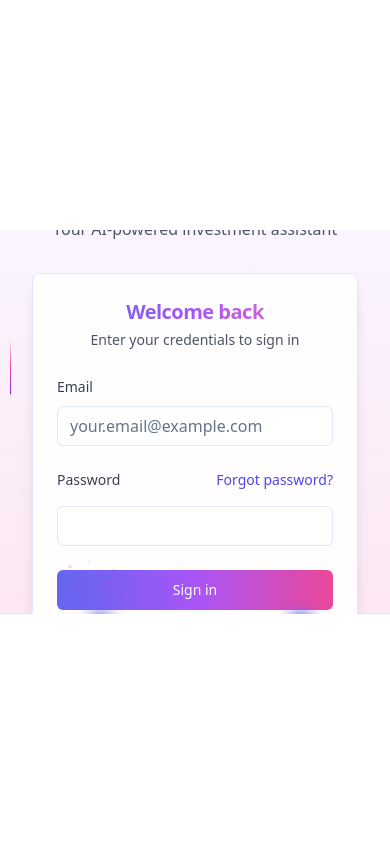
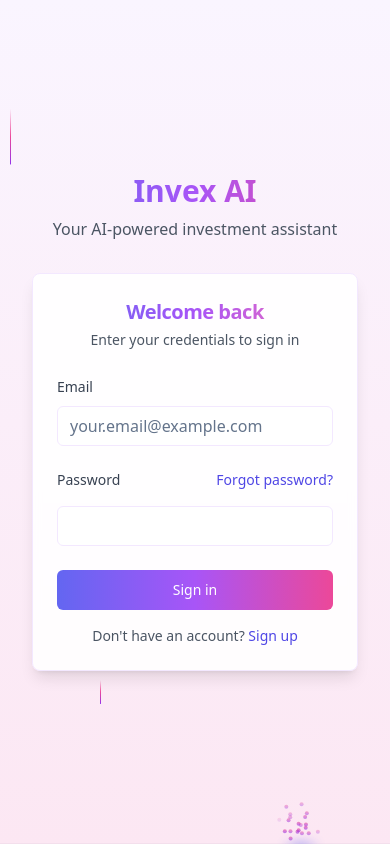
Before and after one commit to dummy-intern104/invex-billing, a React (Vite) app: page / in a window 390 px wide. Both pictures are taken after a click on the button "Login". Built offline with nearby package versions, Linux system fonts and the light colour scheme.

Commit message:
Improve UI and fix bugs
- Implement hover effects on options.
- Match colors on the authentication page.
- Fix spacing issue in "Invex AI" title.
- Address slicing issue on login page in mobile view.
- Fix sign up issue.

```diff
--- a/src/components/auth/login-form.tsx
+++ b/src/components/auth/login-form.tsx
@@ -36,7 +36,7 @@ export function LoginForm() {
   };
 
   return (
-    <div className="w-full px-4 sm:px-0">
+    <div className="w-full px-4 sm:px-0 py-4 sm:py-0">
       <div className="mb-8 text-center">
         <h1 className="text-3xl sm:text-4xl font-bold bg-gradient-to-r from-indigo-500 via-purple-500 to-pink-500 bg-clip-text text-transparent break-words">
           Invex AI
@@ -46,7 +46,7 @@ export function LoginForm() {
         </p>
       </div>
 
-      <Card className="w-full max-w-md mx-auto shadow-lg bg-white/90 backdrop-blur-sm border-indigo-100 dark:bg-black/40 dark:border-purple-900/30">
+      <Card className="w-full max-w-md mx-auto shadow-lg bg-white/90 backdrop-blur-sm border-purple-100 dark:bg-black/40 dark:border-purple-900/30">
         <CardHeader className="space-y-1">
           <CardTitle className="text-xl sm:text-2xl font-bold text-center bg-clip-text text-transparent bg-gradient-to-r from-indigo-500 via-purple-500 to-pink-400">
             {isSignUp ? "Create Account" : "Welcome back"}
@@ -69,7 +69,7 @@ export function LoginForm() {
                   placeholder="your_username"
                   value={formData.username}
                   onChange={handleChange}
-                  className="border-indigo-100 focus-visible:ring-indigo-400 dark:border-purple-800/30"
+                  className="border-purple-100 focus-visible:ring-purple-400 dark:border-purple-800/30"
                 />
               </div>
             )}
@@ -83,7 +83,7 @@ export function LoginForm() {
                 value={formData.email}
                 onChange={handleChange}
                 required
-                className="border-indigo-100 focus-visible:ring-indigo-400 dark:border-purple-800/30"
+                className="border-purple-100 focus-visible:ring-purple-400 dark:border-purple-800/30"
               />
             </div>
             <div className="space-y-2">
@@ -102,7 +102,7 @@ export function LoginForm() {
                 value={formData.password}
                 onChange={handleChange}
                 required
-                className="border-indigo-100 focus-visible:ring-indigo-400 dark:border-purple-800/30"
+                className="border-purple-100 focus-visible:ring-purple-400 dark:border-purple-800/30"
               />
             </div>
           </CardContent>
--- a/src/components/demo/background-beams-demo.tsx
+++ b/src/components/demo/background-beams-demo.tsx
@@ -5,8 +5,13 @@ import { LoginForm } from "@/components/auth/login-form";
 
 function BackgroundBeamsWithCollisionDemo() {
   return (
-    <BackgroundBeamsWithCollision theme="gradient" speed="default" density="dense">
-      <div className="relative z-20 w-full max-w-md mx-auto px-4 py-6 sm:py-10">
+    <BackgroundBeamsWithCollision
+      theme="gradient"
+      speed="default"
+      density="dense"
+      className="min-h-screen py-8 md:py-0"
+    >
+      <div className="relative z-20 w-full max-w-md mx-auto px-4 py-8 sm:py-10 flex items-center min-h-[100vh]">
         <LoginForm />
       </div>
     </BackgroundBeamsWithCollision>
--- a/src/components/sections/features-section.tsx
+++ b/src/components/sections/features-section.tsx
@@ -20,7 +20,11 @@ const FeatureCard: React.FC<FeatureCardProps> = ({ title, delay }) => {
         type: "spring",
         stiffness: 100
       }}
-      className="w-full sm:w-auto flex-1 bg-white dark:bg-neutral-900 rounded-xl shadow-lg p-8 m-2 text-center"
+      whileHover={{
+        scale: 1.05,
+        boxShadow: "0 10px 25px -5px rgba(0, 0, 0, 0.1), 0 8px 10px -6px rgba(0, 0, 0, 0.1)"
+      }}
+      className="w-full sm:w-auto flex-1 bg-white dark:bg-neutral-900 rounded-xl shadow-lg p-8 m-2 text-center cursor-pointer border border-purple-100 dark:border-purple-900/30"
     >
       <h3 className="text-xl font-semibold text-gray-800 dark:text-gray-100 mb-2">{title}</h3>
     </motion.div>
@@ -41,7 +45,7 @@ export function FeaturesSection() {
   return (
     <section
       ref={ref}
-      className="py-20 px-4 w-full bg-white dark:bg-neutral-950"
+      className="py-20 px-4 w-full bg-gradient-to-b from-white to-purple-50 dark:from-neutral-950 dark:to-purple-950/20"
     >
       <div className="max-w-6xl mx-auto">
         <motion.div
@@ -53,7 +57,7 @@ export function FeaturesSection() {
           transition={{ duration: 0.5 }}
           className="text-center mb-12"
         >
-          <h2 className="text-3xl md:text-4xl font-bold text-gray-900 dark:text-white mb-4">
+          <h2 className="text-3xl md:text-4xl font-bold text-transparent bg-clip-text bg-gradient-to-r from-indigo-500 via-purple-500 to-pink-500 dark:from-indigo-400 dark:via-purple-400 dark:to-pink-400 mb-4">
             What we do?
           </h2>
         </motion.div>
--- a/src/components/ui/background-paths.tsx
+++ b/src/components/ui/background-paths.tsx
@@ -1,4 +1,3 @@
-
 "use client";
 
 import { motion } from "framer-motion";
@@ -123,7 +122,8 @@ export function BackgroundPaths({
                                         }}
                                         className="inline-block text-transparent bg-clip-text
                                         bg-gradient-to-r from-indigo-500 via-purple-500 to-pink-500
-                                        dark:from-indigo-400 dark:via-purple-400 dark:to-pink-400"
+                                        dark:from-indigo-400 dark:via-purple-400 dark:to-pink-400
+                                        tracking-normal"
                                     >
                                         {letter}
                                     </motion.span>
```
